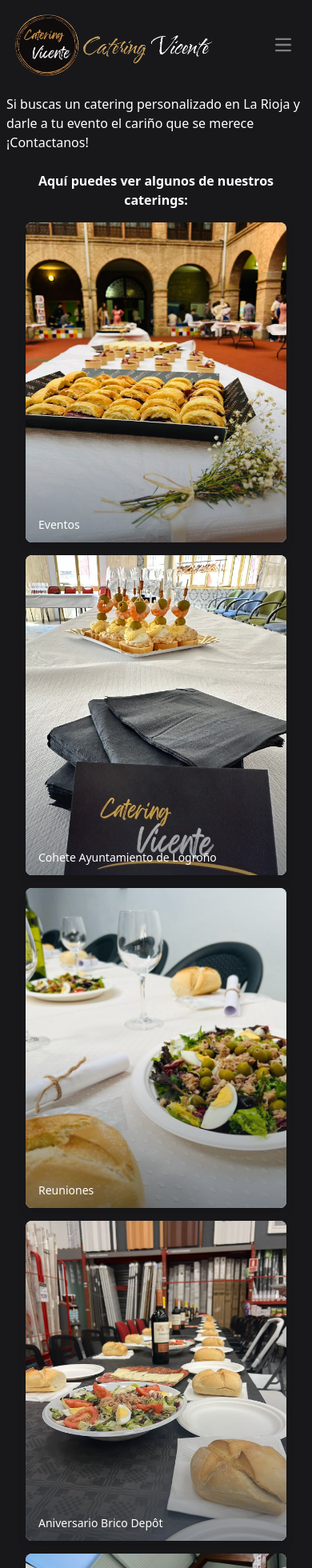
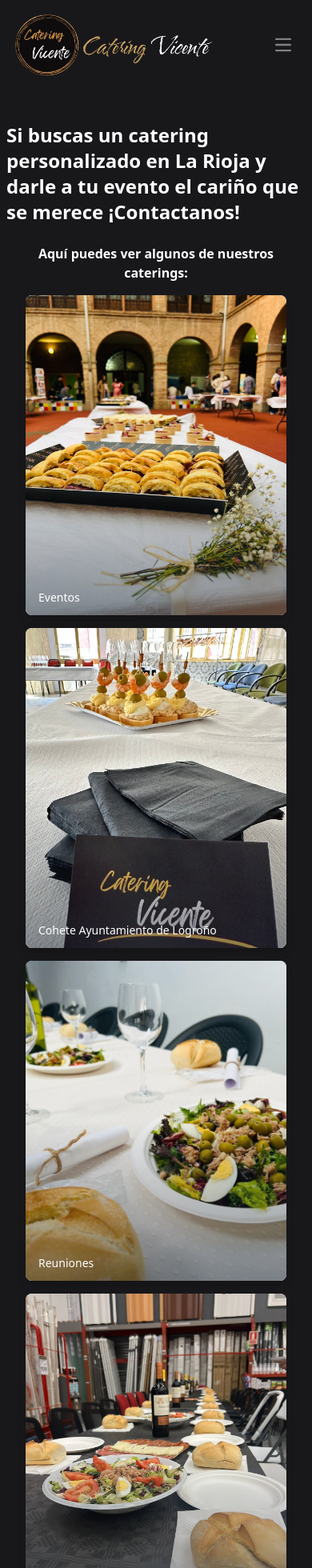
Before and after one commit to corax5/Proyecto-Catering, a Next.js app: page /Catering in a window 390 px wide. Shown: the top 1960 px of the page at 80% size. Built offline with nearby package versions, Linux system fonts and the light colour scheme.

Commit message:
delete url photos

```diff
--- a/src/pages/Catering.tsx
+++ b/src/pages/Catering.tsx
@@ -38,7 +38,7 @@ export const Catering = () => {
 
                         <div className="grid grid-cols-2 gap-4 sm:grid-cols-3 md:gap-6 xl:gap-8 mb-4">
 
-                            <a href=""
+                            <a
                                 className="group relative flex h-48 items-end overflow-hidden rounded-lg bg-gray-100 shadow-lg md:h-80">
                                 <Image src={'/images/IMG_8304.jpg'}
                                     loading="lazy"
@@ -53,7 +53,7 @@ export const Catering = () => {
 
                                 <span className="relative ml-4 mb-3 inline-block text-sm text-white md:ml-5 md:text-lg">Eventos</span>
                             </a>
-                            <a href=""
+                            <a
                                 className="group relative flex h-48 items-end overflow-hidden rounded-lg bg-gray-100 shadow-lg md:col-span-2 md:h-80">
                                 <Image src={'/images/IMG_8293.jpg'}
                                     loading="lazy"
@@ -68,7 +68,7 @@ export const Catering = () => {
 
                                 <span className="relative ml-4 mb-3 inline-block text-sm text-white md:ml-5 md:text-lg">Cohete  Ayuntamiento de Logroño</span>
                             </a>
-                            <a href=""
+                            <a
                                 className="group relative flex h-48 items-end overflow-hidden rounded-lg bg-gray-100 shadow-lg md:col-span-2 md:h-80">
                                 <Image src={'/images/IMG_8298.jpg'}
                                     loading="lazy"
@@ -84,7 +84,7 @@ export const Catering = () => {
                                 <span className="relative ml-4 mb-3 inline-block text-sm text-white md:ml-5 md:text-lg">Reuniones</span>
                             </a>
 
-                            <a href=""
+                            <a
                                 className="group relative flex h-48 items-end overflow-hidden rounded-lg bg-gray-100 shadow-lg md:h-80 mb-15">
                                 <Image src={'/images/IMG_8299.jpg'}
                                     loading="lazy"
@@ -97,9 +97,9 @@ export const Catering = () => {
                                     className="pointer-events-none absolute inset-0 bg-gradient-to-t from-gray-800 via-transparent to-transparent opacity-50">
                                 </div>
 
-                                <span className="relative ml-4 mb-3 inline-block text-sm text-white md:ml-5 md:text-lg">Aniversario  Brico Depôt</span>
+                                <span className="relative ml-4 mb-3 inline-block text-sm text-white md:ml-5 md:text-lg">Eventos para empresas</span>
                             </a>
-                            <a href="git add ."
+                            <a
                                 className="group relative flex h-48 items-end overflow-hidden rounded-lg bg-gray-100 shadow-lg md:col-span-2 md:h-80">
                                 <Image src={'/images/IMG_8297.jpg'}
                                     loading="lazy"
--- a/src/pages/Inicio.tsx
+++ b/src/pages/Inicio.tsx
@@ -20,7 +20,7 @@ export const Inicio = () => {
                         /></h1>
                     <div className='inicio flex items-center justify-center'>
                         <p className='text-xl mr-4 w-1/2 p-2 font-roboto'>
-                            Bienvenidos a Catering Vicente, tu catering de confianza en La Rioja y alrededores, donde la tradición de las paellas gigantes se combina con la innovación del catering personalizado. Nuestro compromiso es crear experiencias culinarias inolvidables, ofreciendo un menú diverso con ingredientes frescos y presentaciones impecables. Ya sea una celebración corporativa o cualquier evento social, en Catering Vicente, transformamos cada ocasión en un festín de sabores y momentos memorables.</p>
+                            Bienvenidos a <strong>Catering Vicente</strong>, tu catering de confianza en <strong> La Rioja y alrededores</strong>, donde la tradición de las paellas gigantes se combina con la innovación del catering personalizado. Nuestro compromiso es crear experiencias culinarias inolvidables, ofreciendo un menú diverso con ingredientes frescos y presentaciones impecables. Ya sea una celebración corporativa o cualquier evento social, en Catering Vicente, transformamos cada ocasión en un festín de sabores y momentos memorables.</p>
                         <Carrusel />
                     </div>
 
--- a/src/pages/Paellas.tsx
+++ b/src/pages/Paellas.tsx
@@ -34,7 +34,7 @@ export const Paellas = () => {
 
                         <div className="grid grid-cols-2 gap-4 sm:grid-cols-3 md:gap-6 xl:gap-8 mb-4">
 
-                            <a href="#"
+                            <a
                                 className="group relative flex h-48 items-end overflow-hidden rounded-lg bg-gray-100 shadow-lg md:h-80">
                                 <Image src={'/images/IMG_8292.jpg'}
                                     loading="lazy"
@@ -50,7 +50,7 @@ export const Paellas = () => {
                                 <span className="relative ml-4 mb-3 inline-block text-sm text-white md:ml-5 md:text-lg">Eventos familiares</span>
                             </a>
 
-                            <a href="#"
+                            <a
                                 className="group relative flex h-48 items-end overflow-hidden rounded-lg bg-gray-100 shadow-lg md:col-span-2 md:h-80">
                                 <Image src={'/images/IMG_8295.jpg'}
                                     loading="lazy"
@@ -66,7 +66,7 @@ export const Paellas = () => {
                                 <span className="relative ml-4 mb-3 inline-block text-sm text-white md:ml-5 md:text-lg">Plaza de toros de Logroño</span>
                             </a>
 
-                            <a href="#"
+                            <a
                                 className="group relative flex h-48 items-end overflow-hidden rounded-lg bg-gray-100 shadow-lg md:col-span-2 md:h-80">
                                 <Image src={'/images/IMG_8290.jpg'}
                                     loading="lazy"
@@ -82,7 +82,7 @@ export const Paellas = () => {
                                 <span className="relative ml-4 mb-3 inline-block text-sm text-white md:ml-5 md:text-lg">Paella popular</span>
                             </a>
 
-                            <a href="#"
+                            <a
                                 className="group relative flex h-48 items-end overflow-hidden rounded-lg bg-gray-100 shadow-lg md:h-80 mb-15">
                                 <Image src={'/images/cateringimg2.jpg'}
                                     loading="lazy"
@@ -95,7 +95,7 @@ export const Paellas = () => {
                                     className="pointer-events-none absolute inset-0 bg-gradient-to-t from-gray-800 via-transparent to-transparent opacity-50">
                                 </div>
 
-                                <span className="relative ml-4 mb-3 inline-block text-sm text-white md:ml-5 md:text-lg">Rincon de soto</span>
+                                <span className="relative ml-4 mb-3 inline-block text-sm text-white md:ml-5 md:text-lg">Fiestas de pueblos</span>
                             </a>
 
                         </div>
--- a/src/styles/globals.css
+++ b/src/styles/globals.css
@@ -194,11 +194,10 @@ body {
   }
 
   .text-xl {
-    font-size: 1rem;
-    margin-top: -50px;
-    line-height: 1.5rem;
+    font-size: 1.5rem;
+    margin-top: -15px;
+    line-height: 2rem;
     width: 100%;
-    font-weight: 400;
   }
 
   .form {
```
